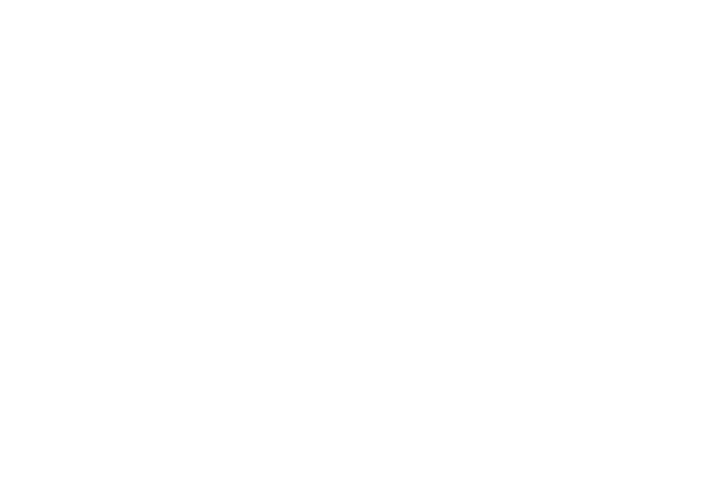
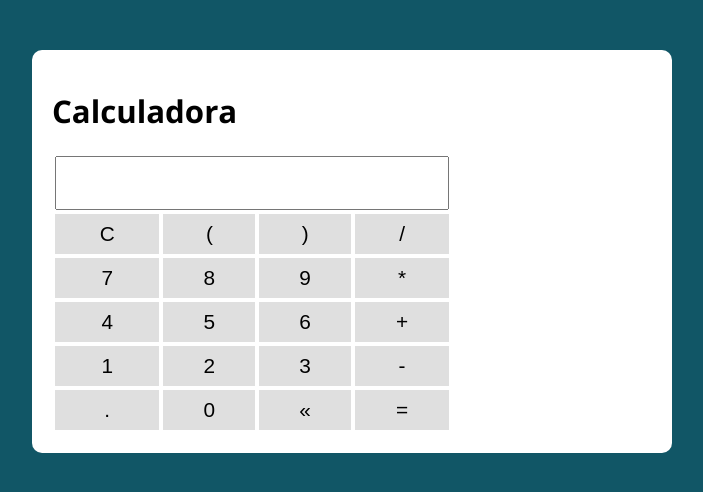
Before and after one commit to newlomar/constructor_functions_calculator, a plain HTML site: page index.html in a window 1280 px wide. Shown: the whole page, without its empty margins (288-991 px from the left). Drawn offline with nearby package versions, Linux system fonts and the light colour scheme.

Commit message:
adding basic strcuture

```diff
--- a/index.html
+++ b/index.html
@@ -4,7 +4,54 @@
     <meta charset="UTF-8" />
     <meta http-equiv="X-UA-Compatible" content="IE=edge" />
     <meta name="viewport" content="width=device-width, initial-scale=1.0" />
-    <title>Document</title>
+    <link rel="stylesheet" href="style.css" />
+    <script src="script.js" defer></script>
+    <title>Calculator</title>
   </head>
-  <body></body>
+  <body>
+    <section class="container">
+      <h1>Calculadora</h1>
+
+      <table class="calculadora">
+        <tr>
+          <td colspan="4"><input type="text" class="display" /></td>
+        </tr>
+
+        <tr>
+          <td><button class="btn btn-clear">C</button></td>
+          <td><button class="btn btn-num">(</button></td>
+          <td><button class="btn btn-num">)</button></td>
+          <td><button class="btn btn-num">/</button></td>
+        </tr>
+
+        <tr>
+          <td><button class="btn btn-num">7</button></td>
+          <td><button class="btn btn-num">8</button></td>
+          <td><button class="btn btn-num">9</button></td>
+          <td><button class="btn btn-num">*</button></td>
+        </tr>
+
+        <tr>
+          <td><button class="btn btn-num">4</button></td>
+          <td><button class="btn btn-num">5</button></td>
+          <td><button class="btn btn-num">6</button></td>
+          <td><button class="btn btn-num">+</button></td>
+        </tr>
+
+        <tr>
+          <td><button class="btn btn-num">1</button></td>
+          <td><button class="btn btn-num">2</button></td>
+          <td><button class="btn btn-num">3</button></td>
+          <td><button class="btn btn-num">-</button></td>
+        </tr>
+
+        <tr>
+          <td><button class="btn btn-num">.</button></td>
+          <td><button class="btn btn-num">0</button></td>
+          <td><button class="btn btn-del">&laquo;</button></td>
+          <td><button class="btn btn-eq">=</button></td>
+        </tr>
+      </table>
+    </section>
+  </body>
 </html>
--- /dev/null
+++ b/style.css
@@ -0,0 +1,83 @@
+@import url('https://fonts.googleapis.com/css?family=Open+Sans:400,700&display=swap');
+:root {
+  --primary-color: rgb(17, 86, 102);
+  --primary-color-darker: rgb(9, 48, 56);
+}
+
+* {
+  box-sizing: border-box;
+  outline: 0;
+}
+
+body {
+  margin: 0;
+  padding: 0;
+  background: var(--primary-color);
+  font-family: 'Open sans', sans-serif;
+  font-size: 1.3em;
+  line-height: 1.5em;
+}
+
+.container {
+  max-width: 640px;
+  margin: 50px auto;
+  background: #fff;
+  padding: 20px;
+  border-radius: 10px;
+}
+
+form input,
+form label,
+form button {
+  display: block;
+  width: 100%;
+  margin-bottom: 10px;
+}
+
+form input {
+  font-size: 24px;
+  height: 50px;
+  padding: 0 20px;
+}
+
+form input:focus {
+  outline: 1px solid var(--primary-color);
+}
+
+form button {
+  border: none;
+  background: var(--primary-color);
+  color: #fff;
+  font-size: 18px;
+  font-weight: 700;
+  height: 50px;
+  cursor: pointer;
+  margin-top: 30px;
+}
+
+form button:hover {
+  background: var(--primary-color-darker);
+}
+
+.calculadora {
+  width: 400px;
+}
+
+.display {
+  font-size: 2em;
+  width: 100%;
+  text-align: right;
+}
+
+.btn {
+  width: 100%;
+  height: 40px;
+  font-size: 1em;
+  border: none;
+  background: #dfdfdf;
+  cursor: pointer;
+}
+
+.btn:hover {
+  background: #9e9e9e;
+}
```
Also changed, not shown: script.js (added).
